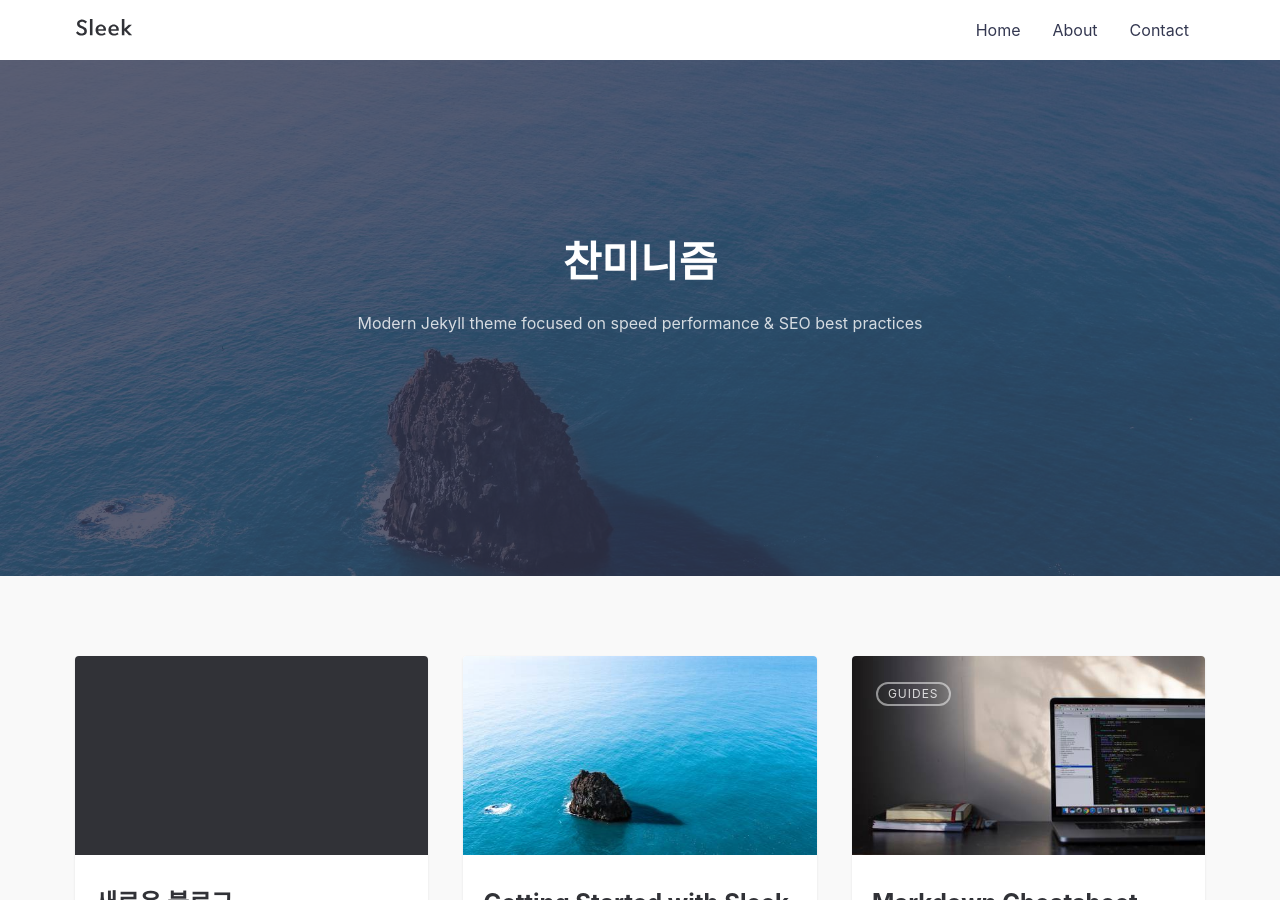
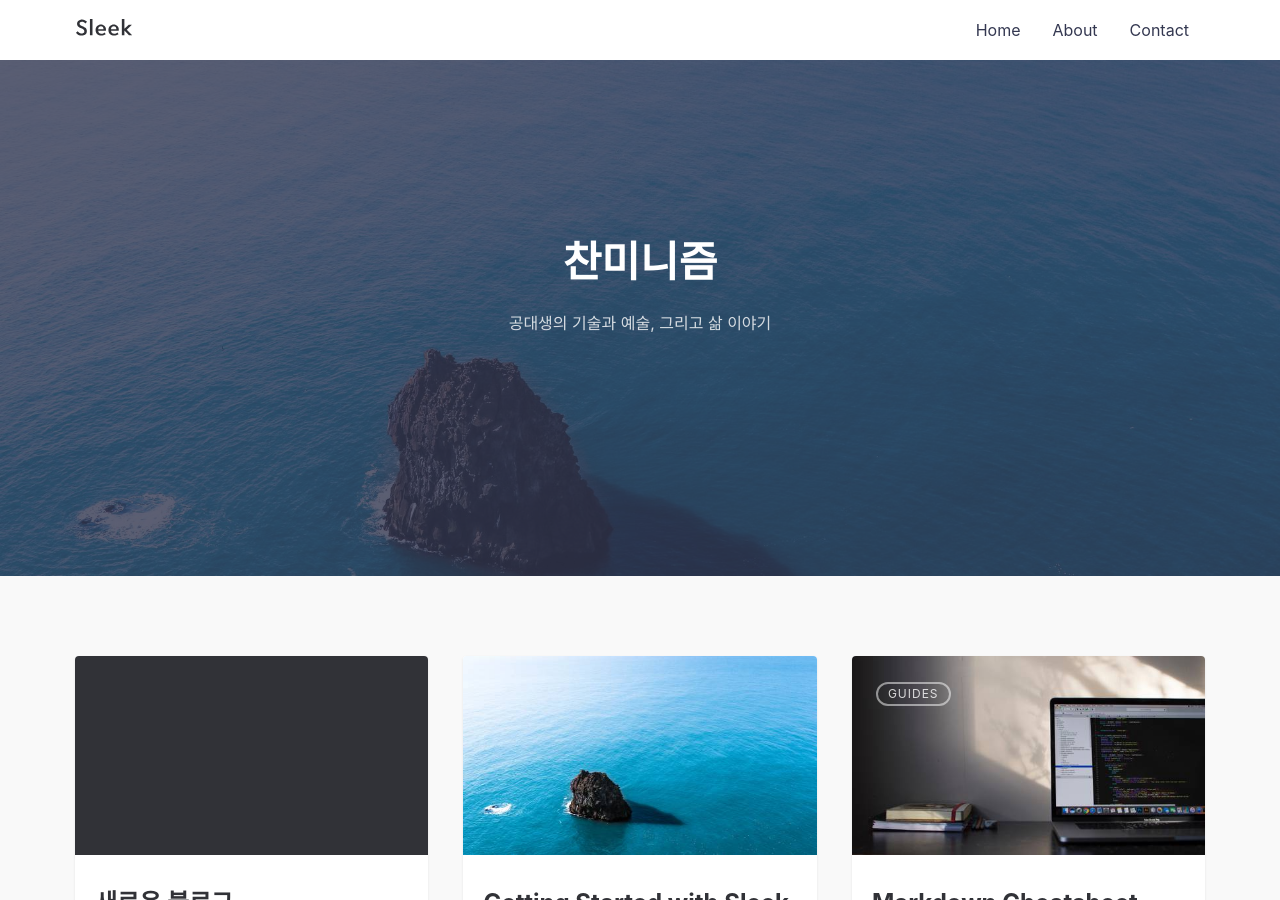
Before and after one commit to janczizikow/sleek, a Jekyll site: the page built from index.md, in a window 1280 px wide and 900 px high. Built offline with Jekyll 4.4.1, drawn with Linux system fonts in a browser that asks for light colours.

Commit message:
first modify

```diff
--- a/_config.yml
+++ b/_config.yml
@@ -16,7 +16,7 @@
     - https://www.facebook.com/ben.balter
     - https://www.linkedin.com/in/BenBalter
     - https://plus.google.com/+BenBalter
-    - https://github.com/benbalter
+    - https://github.com/C17AN
     - https://keybase.io/benbalter
 
 # THEME SETTINGS
@@ -26,18 +26,18 @@
   - {name: 'Contact', link: '/contact'}
 
 tagline: >
-  Modern Jekyll theme focused on speed performance &amp; SEO best practices
+  공대생의 기술과 예술, 그리고 삶 이야기
 
 hero_img: posts/sleek_lg.jpg # Main background image: use the path from /assets/img/ => This will output /assets/img/posts/sleek_lg.jpg
 
-email: your-email@domain.com # email for form submission
+email: kimchanmin1@gmail.com # email for form submission
 
-twitter_username: jan_czizikow # replace with your_twitter_username or comment to remove link from footer
-github_username:  janczizikow # replace with your_github_username or comment to remove link from footer
-instagram_username: shanlongjj # replace with your_instagram_username or comment to remove link from footer
+//twitter_username: jan_czizikow # replace with your_twitter_username or comment to remove link from footer
+github_username:  C17AN # replace with your_github_username or comment to remove link from footer
+instagram_username: chamming2 # replace with your_instagram_username or comment to remove link from footer
 
 disqus:
-  shortname: janczizikow # to enable comments replace with your_disqus_shortname
+  //shortname: janczizikow # to enable comments replace with your_disqus_shortname
 
 # google_tag_manager: GTM-XXXXXXX # Uncomment to enable GTM. Replace GTM-XXXXXXX with your GTM container ID
 
```
